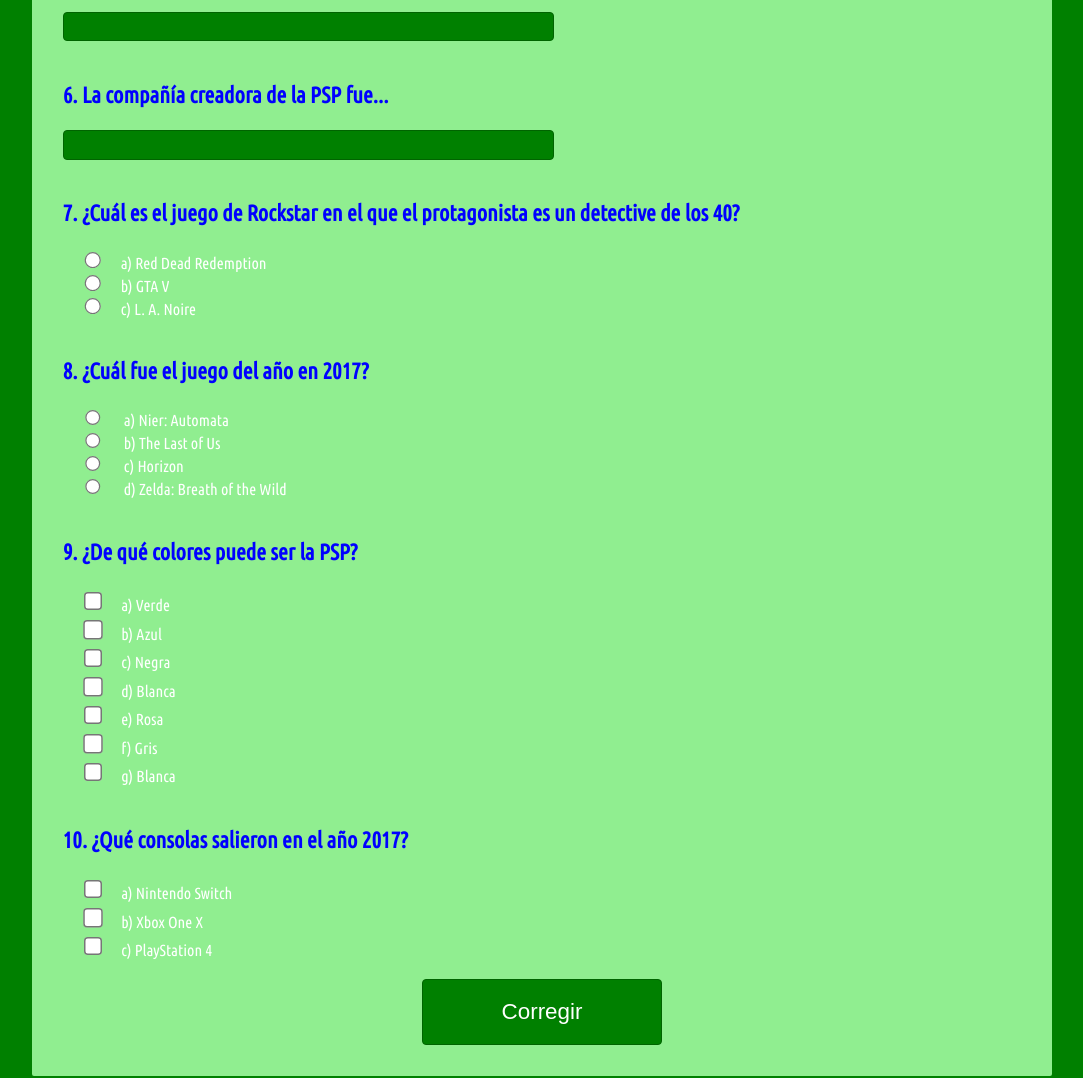
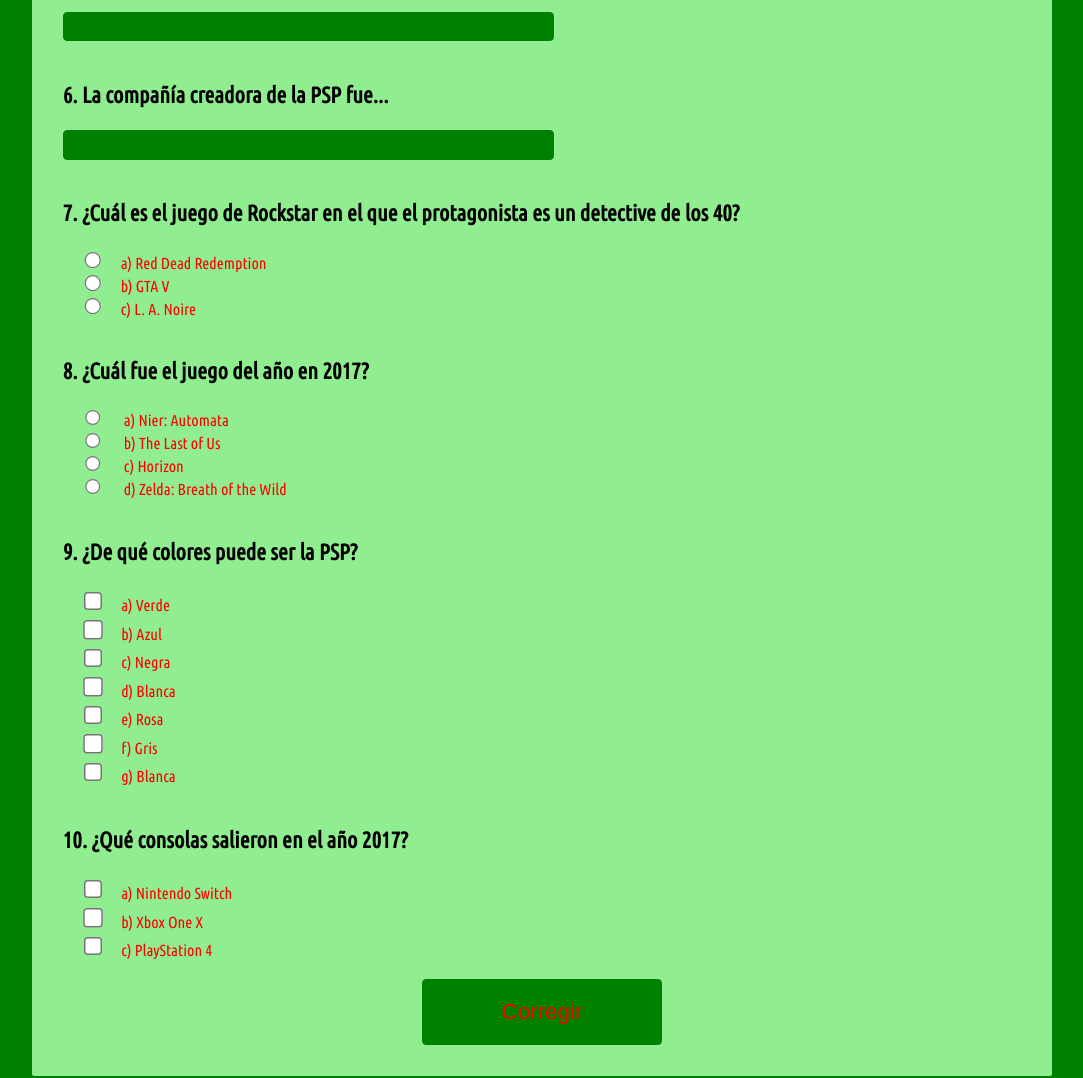
Before and after one commit to ALMR94/CuestionarioLM, a plain HTML site: page test.html in a window 1280 px wide. Shown: the part 940-2018 px from the top of the page, without its empty margins (98-1181 px from the left). Drawn offline with Linux system fonts and the light colour scheme.

Commit message:
Add files via upload

```diff
--- a/css/d.css
+++ b/css/d.css
@@ -14,7 +14,7 @@
 h3{
     font-size:1.75vw;
 	font-family: 'Ubuntu Condensed', serif;
-    color:blue;
+    color:black;
 }
 
 input,select{width:50%}
@@ -22,10 +22,10 @@
 input[type=submit]{
     width: 25%;
     padding: 2% 0%;
-    border: 1px darkgreen solid;
+    border: 1px green solid;
     border-radius: 4px;
     background-color: green;
-    color: white;
+    color: red;
     font-size: 1.75vw;
     text-align: center}
 
@@ -43,17 +43,17 @@
 
 select, input[type=text] {
     padding: 0.5%;
-    border: 1px darkgreen solid;
+    border: 1px green solid;
 	font-family: 'Ubuntu Condensed', serif;
     border-radius: 4px;
     background-color: green;
-    color: white;
+    color: red;
     font-size: 1.25vw;
 }
 
 
 label{
-    color: white;
+    color: red;
     font-size: 1.25vw;
 }
 
@@ -70,7 +70,7 @@
     font-weight: bold;
 	font-size: 1.75vw;
     text-align: center;
-    color: orange;
+    color: white;
     padding: 1%;
     border: 2px black solid;
     border-radius: 4px;
@@ -99,7 +99,7 @@
 p{
     font-size:1.5vw;
 	font-family: 'Ubuntu Condensed', serif;
-    color:white;
+    color:red;
 }
 
 #logo{
```
